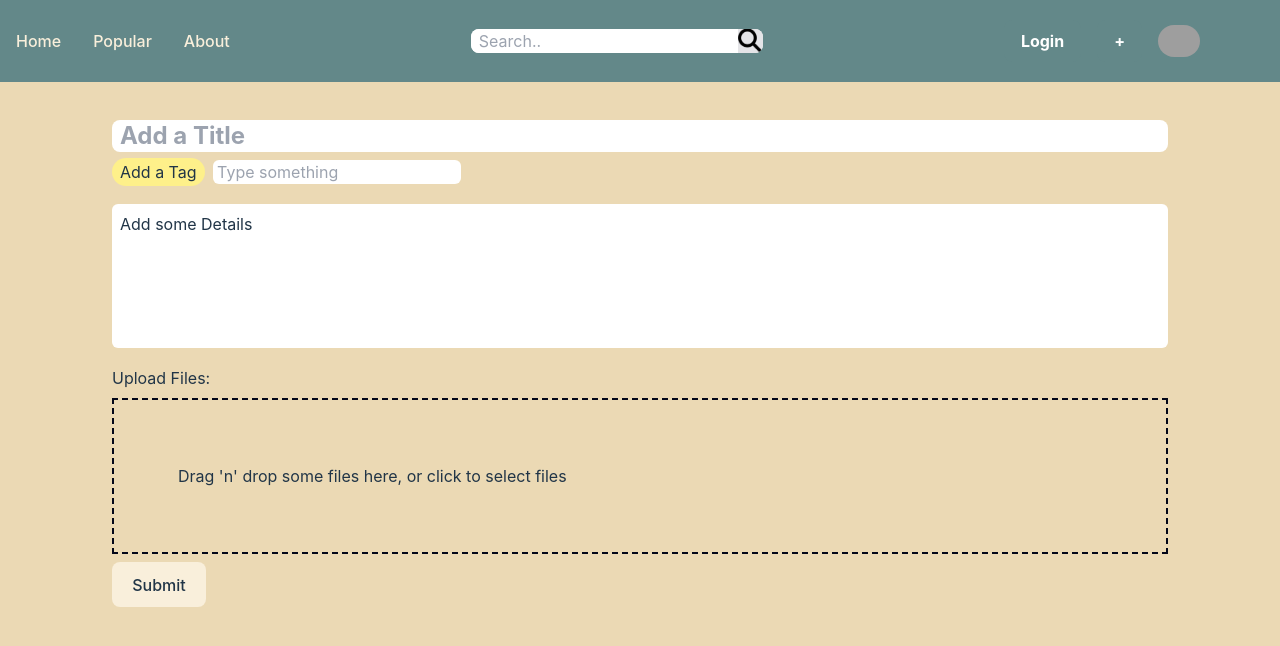
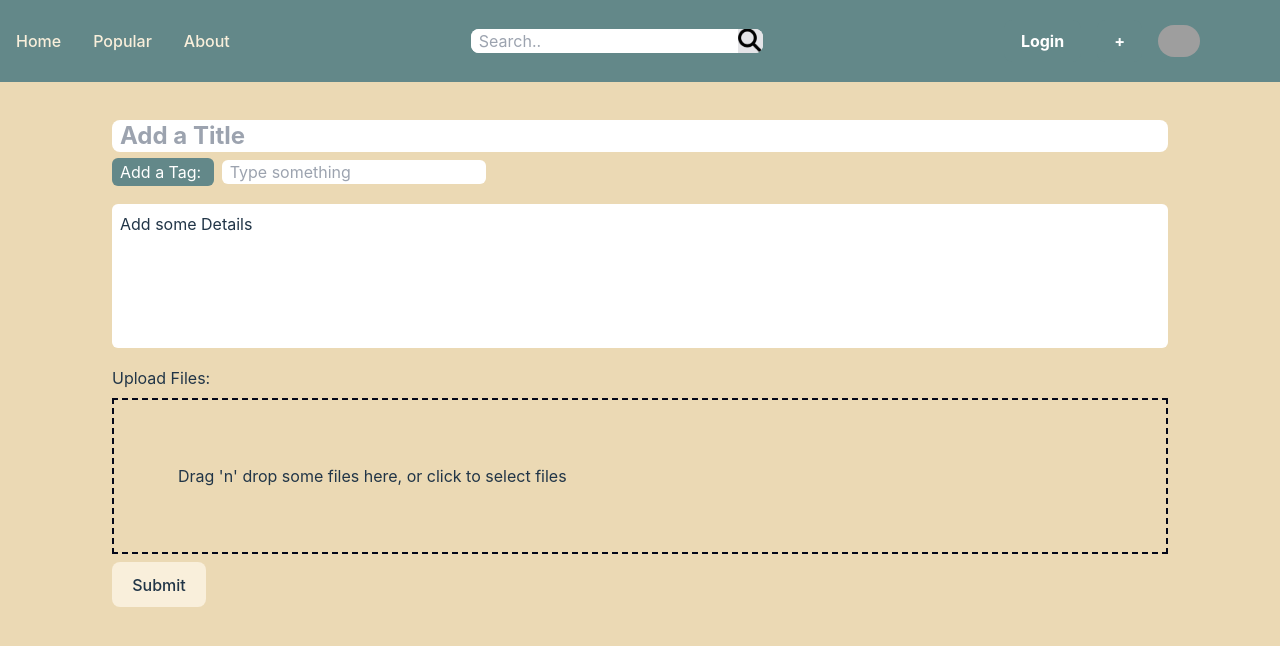
Before and after one commit to Primeputin/cornhub, a React (Vite) app in the folder frontend/: page /CreatePost in a window 1280 px wide. Shown: the top 646 px of the page. Built offline with nearby package versions, Linux system fonts and the light colour scheme; grey boxes are pictures that could not be loaded.

Commit message:
few adjusted design for create post

```diff
--- a/frontend/src/components/Tag.jsx
+++ b/frontend/src/components/Tag.jsx
@@ -1,40 +1,4 @@
 import React, { useState } from 'react';
-import xIcon from'../assets/x.png'
-// function Tag() {
-//     const [tags, setTags] = useState([]);
-
-//     function handleKeyDown(e) {
-//         if (e.key === 'Enter') {
-//             e.preventDefault(); // Prevent default behavior of Enter key
-//             const value = e.target.value;
-//             if (value.trim()) {
-//                 setTags([...tags, value]);
-//                 e.target.value = '';
-//             }
-//         }
-//     }
-
-//     function removeTag(index) {
-//         setTags(tags.filter((_, i) => i !== index));
-//     }
-
-//     return (
-//         <div className="tags-input-container">
-//             {tags.map((tag, index) => (
-//                 <div className="tag-item" key={index}>
-//                     <span className="text">{tag}</span>
-//                     <button onClick={()=>removeTag(index)} > x</button>
-//                 </div>
-//             ))}
-//             <label htmlFor="tagInput">Add a Tag:</label>
-//             <input id="tagInput" onKeyDown={handleKeyDown} type="text" className="tags-input" placeholder="Type something" />
-//         </div>
-//     );
-// }
-
-// export default Tag;
-
-
 
 function Tag() {
     const [tags, setTags] = useState([]);
@@ -61,14 +25,14 @@ function Tag() {
                 {tags.map((tag, index) => (
                 <div className="flex items-center mb-5 mr-5" key={index}>
                      <span className="bg-yellow-200 rounded-lg px-2 mr-1">{tag}</span>
-                     <span className="bg-red-500 rounded-full p-2 text-white w-4 h-4 ml-0 flex items-center justify-center" onClick={() => removeTag(index)}>&times;</span>
+                     <span className="bg-red-500 rounded-full p-2 text-white w-4 h-4 ml-0 flex items-center justify-center cursor-pointer" onClick={() => removeTag(index)}>&times;</span>
                 </div>
              ))}
 
          </div>
                 <div>
-                  <label  className = " bg-yellow-200 rounded-full px-2 py-1 mr-2" htmlFor={inputId}>Add a Tag</label>
-                  <input id={inputId} onKeyDown={handleKeyDown} type="text" className="rounded-md" placeholder=" Type something" />
+                  <label className = "bg-primary text-white rounded-md px-2 py-1 mr-2" htmlFor={inputId}>Add a Tag: </label>
+                  <input id={inputId} onKeyDown={handleKeyDown} type="text" className="rounded-md px-2" placeholder= "Type something" />
                </div>
         </div>
 
@@ -76,37 +40,3 @@ function Tag() {
 }
 
 export default Tag;
-// function Tag() {
-//     const [tags, setTags] = useState([]);
-//     const inputId = "tagInput"; // Define a constant for input id
-
-//     function handleKeyDown(e) {
-//         if (e.key === 'Enter') {
-//             e.preventDefault();
-//             const value = e.target.value.trim();
-//             if (value) {
-//                 setTags([...tags, value]);
-//                 e.target.value = '';
-//             }
-//         }
-//     }
-
-//     function removeTag(index) {
-//         setTags(tags.filter((_, i) => i !== index));
-//     }
-
-//     return (
-//         <div className="flex flex-wrap">
-//             {tags.map((tag, index) => (
-//                 <div className="flex items-center" key={index}>
-//                     <span className="bg-yellow-200 rounded-lg px-2 mr-1">{tag}</span>
-//                     <button className="bg-red-500 rounded-full p-2 text-white w-1 h-1 ml-1 flex items-center justify-center" onClick={() => removeTag(index)}>X</button>
-//                 </div>
-//             ))}
-//             <label htmlFor={inputId}>Add a Tag:</label>
-//             <input id={inputId} onKeyDown={handleKeyDown} type="text" className="tags-input" placeholder="Type something" />
-//         </div>
-//     );
-// }
-
-// export default Tag;
```
